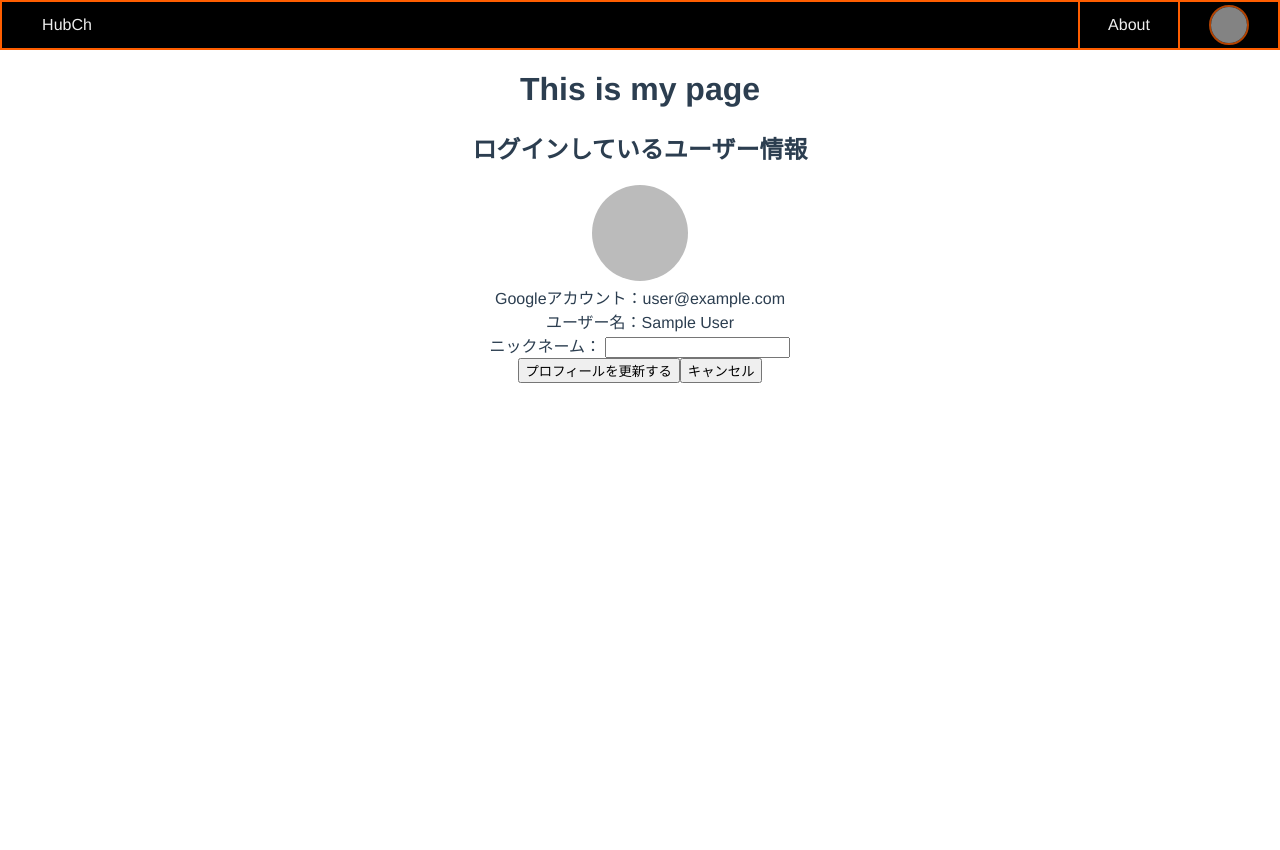
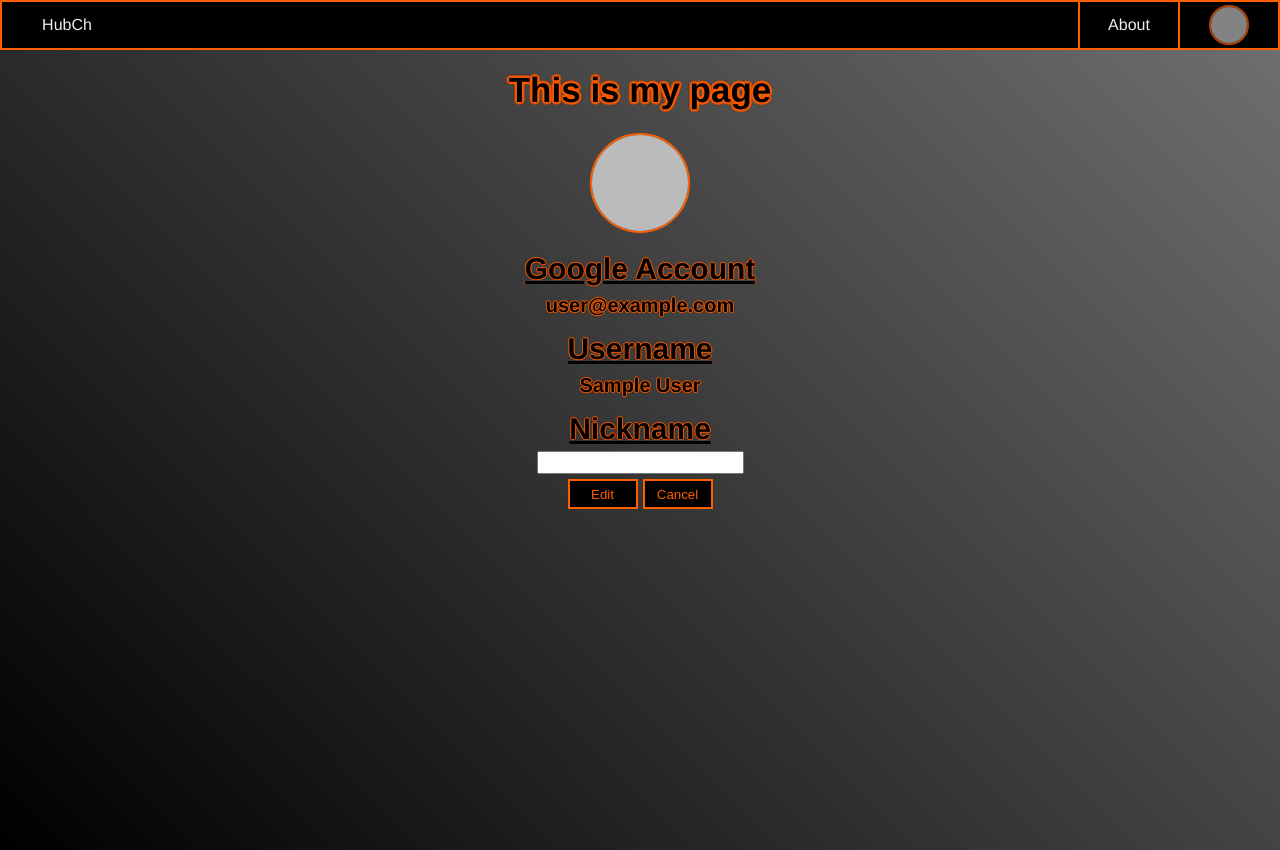
Before and after one commit to team-tmd/hubch, a Vue app: page /edit-my-profile-page in a window 1280 px wide. Before the commit the page ends 800 px from the top, so only its background shows below. Built offline with nearby package versions, Linux system fonts and the light colour scheme; no server answers; the database is empty; sample sign-in values are in the browser's storage.

Commit message:
MyProfileのデザインを変更

```diff
--- a/src/components/HomePage.vue
+++ b/src/components/HomePage.vue
@@ -3,7 +3,7 @@
     <!-- Roomリスト検索部分 -->
     <div v-if="orSearchRoom">
       <div class="search-room-face" style="z-index:10000">
-        <div class="option-title">Search Room</div>
+        <div class="option-title">Search</div>
         <div class="option-content">
           <p>
             Keyword <br />
@@ -31,7 +31,7 @@
     <!-- Room作成部分 -->
     <div v-if="orCreateNewRoom">
       <div class="create-room-face">
-        <div class="option-title">Create New Room</div>
+        <div class="option-title">Create</div>
         <div class="option-content">
           <p>
             Title <br />
@@ -97,11 +97,11 @@
     <footer>
       <!-- Room「検索」ボタン -->
       <button class="search footer-button" @click="doSearchRoom">
-        Search Room
+        Search
       </button>
       <!-- Room「作成」ボタン -->
       <button class="create footer-button" @click="doCreateNewRoom">
-        create New Room
+        Create
       </button>
     </footer>
   </div>
@@ -289,7 +289,6 @@ export default {
   position: relative; /* ←相対位置 */
   padding-bottom: 60px; /* ←フッターの高さを指定 */
   box-sizing: border-box;
-  background-color: rgb(50, 50, 50);
   /* ↑ヘッダーやフッターを含むすべての要素の高さ＝min-height:100vhになるように指定 */
   background-image: linear-gradient(45deg, #000000 0%, #6e6e6e 100%);
 }
@@ -385,12 +384,10 @@ export default {
 
 .room-reference {
   display: none;
-  /* position: relative; */
   width: 24%;
   color: rgb(255, 94, 0);
   background-image: linear-gradient(45deg, #494949 0%, #000000 100%);
   border: 2px solid rgb(255, 94, 0);
-  /* display: flex; */
   flex-direction: column;
 }
 .room-reference:after,
@@ -439,6 +436,7 @@ export default {
   height: 20px;
   width: 20px;
   border-radius: 50px;
+  border: 2px solid rgb(255, 94, 0);
 }
 
 .search {
--- a/src/components/MyProfile.vue
+++ b/src/components/MyProfile.vue
@@ -1,26 +1,36 @@
 <template>
   <div class="my-profile">
-    <h1>This is my page</h1>
-    <button v-on:click="signOut">ログアウトする</button>
-    <h2>ログインしているユーザー情報</h2>
+    <h1 class="title">This is my page</h1>
+    <button class="LogOutButton" v-on:click="signOut">Log-Out</button>
+    <br />
 
     <img :src="user.photoURL" class="rounded" />
 
-    <div>Googleアカウント：{{ user.email }}</div>
-    <div>ユーザー名：{{ user.displayName }}</div>
+    <div class="information">
+      <div class="information-title"><u>Google Account</u></div>
+      <div class="information-content">{{ user.email }}</div>
+      <div class="information-title"><u>Username</u></div>
+      <div class="information-content">{{ user.displayName }}</div>
 
       <div v-if="myNickname">
-      <div>ニックネーム：{{ myNickname }}</div>
+        <div class="information-title"><u>Nickname</u></div>
+        <div>
+          <div class="information-content">{{ myNickname }}</div>
           <router-link to="/edit-my-profile-page">
-        <button>ニックネームを編集する</button>
+            <button class="editButton">Edit</button>
           </router-link>
+        </div>
       </div>
 
       <div v-else>
-      <div>ニックネーム：まだ設定されていません</div>
+        <div class="information-title"><u>ニックネーム</u></div>
+        <div>
+          <div class="information-content">まだ設定されていません</div>
           <router-link to="/edit-my-profile-page">
-        <button>ニックネームを設定する</button>
+            <button>Nicname</button>
           </router-link>
+        </div>
+      </div>
     </div>
   </div>
 </template>
@@ -76,15 +86,80 @@ export default {
 
 <style scoped>
 .my-profile {
+  padding-top: 5px; /* ←フッターの高さを指定 */
+  position: relative; /* ←相対位置 */
   text-align: center;
+  box-sizing: border-box;
+  min-height: 100vh; /* ←コンテンツの高さの最小値＝ブラウザの高さに指定 */
+  background-image: linear-gradient(45deg, #000000 0%, #6e6e6e 100%);
+  color: hsl(32, 100%, 50%);
 }
 * {
   box-sizing: border-box;
+}
+.title {
+  font-size: 35px;
+  margin-top: 15px;
+  color: black;
+  text-shadow: 0 0 3px rgb(255, 94, 0), 0 0 3px rgb(255, 94, 0),
+    0 0 3px rgb(255, 94, 0), 0 0 3px rgb(255, 94, 0), 0 0 3px rgb(255, 94, 0),
+    0 0 3px rgb(255, 94, 0), 0 0 3px rgb(255, 94, 0), 0 0 3px rgb(255, 94, 0),
+    0 0 3px rgb(255, 94, 0), 0 0 3px rgb(255, 94, 0), 0 0 3px rgb(255, 94, 0),
+    0 0 3px rgb(255, 94, 0), 0 0 3px rgb(255, 94, 0), 0 0 3px rgb(255, 94, 0),
+    0 0 3px rgb(255, 94, 0), 0 0 3px rgb(255, 94, 0);
 }
 body {
   margin: 0;
 }
 .rounded {
   border-radius: 50px;
+  border: 2px solid rgb(255, 94, 0);
+}
+.LogOutButton {
+  height: 40px;
+  width: 100px;
+  font-size: 20px;
+  margin-bottom: 30px;
+  background: rgb(0, 0, 0);
+  border: 2px solid rgb(255, 94, 0);
+  color: rgb(255, 94, 0);
+}
+.LogOutButton:hover {
+  font-weight: bold;
+  color: rgb(255, 94, 0);
+}
+.information-title {
+  font-size: 30px;
+  font-weight: bold;
+  margin-top: 15px;
+  color: black;
+  text-shadow: 0 0 1px rgb(255, 94, 0), 0 0 1px rgb(255, 94, 0),
+    0 0 1px rgb(255, 94, 0), 0 0 1px rgb(255, 94, 0), 0 0 1px rgb(255, 94, 0),
+    0 0 1px rgb(255, 94, 0), 0 0 1px rgb(255, 94, 0), 0 0 1px rgb(255, 94, 0),
+    0 0 1px rgb(255, 94, 0), 0 0 1px rgb(255, 94, 0), 0 0 1px rgb(255, 94, 0),
+    0 0 1px rgb(255, 94, 0), 0 0 1px rgb(255, 94, 0), 0 0 1px rgb(255, 94, 0),
+    0 0 1px rgb(255, 94, 0), 0 0 1px rgb(255, 94, 0);
+}
+.information-content {
+  font-size: 20px;
+  font-weight: bold;
+  margin-top: 8px;
+  color: black;
+  text-shadow: 0 0 1px rgb(255, 94, 0), 0 0 1px rgb(255, 94, 0),
+    0 0 1px rgb(255, 94, 0), 0 0 1px rgb(255, 94, 0), 0 0 1px rgb(255, 94, 0),
+    0 0 1px rgb(255, 94, 0), 0 0 1px rgb(255, 94, 0), 0 0 1px rgb(255, 94, 0),
+    0 0 1px rgb(255, 94, 0), 0 0 1px rgb(255, 94, 0), 0 0 1px rgb(255, 94, 0),
+    0 0 1px rgb(255, 94, 0), 0 0 1px rgb(255, 94, 0), 0 0 1px rgb(255, 94, 0),
+    0 0 1px rgb(255, 94, 0), 0 0 1px rgb(255, 94, 0);
+}
+.editButton {
+  height: 30px;
+  background: rgb(0, 0, 0);
+  border: 2px solid rgb(255, 94, 0);
+  color: rgb(255, 94, 0);
+}
+.editButton:hover {
+  font-weight: bold;
+  color: rgb(255, 94, 0);
 }
 </style>
--- a/src/components/SignIn.vue
+++ b/src/components/SignIn.vue
@@ -1,6 +1,6 @@
 <template>
   <div class="signin">
-    <h1>This is sign-in page</h1>
+    <h1 class="title">This is sign-in page</h1>
 
     <img
       src="/images/google_signin_buttons/btn_google_signin_light_normal_web@2x.png"
@@ -37,7 +37,24 @@ export default {
 
 <style scoped>
 .signin {
+  padding-top: 5px; /* ←フッターの高さを指定 */
+  position: relative; /* ←相対位置 */
   text-align: center;
+  box-sizing: border-box;
+  min-height: 100vh; /* ←コンテンツの高さの最小値＝ブラウザの高さに指定 */
+  background-image: linear-gradient(45deg, #000000 0%, #6e6e6e 100%);
+  color: hsl(32, 100%, 50%);
+}
+.title {
+  font-size: 35px;
+  margin-top: 15px;
+  color: black;
+  text-shadow: 0 0 3px rgb(255, 94, 0), 0 0 3px rgb(255, 94, 0),
+    0 0 3px rgb(255, 94, 0), 0 0 3px rgb(255, 94, 0), 0 0 3px rgb(255, 94, 0),
+    0 0 3px rgb(255, 94, 0), 0 0 3px rgb(255, 94, 0), 0 0 3px rgb(255, 94, 0),
+    0 0 3px rgb(255, 94, 0), 0 0 3px rgb(255, 94, 0), 0 0 3px rgb(255, 94, 0),
+    0 0 3px rgb(255, 94, 0), 0 0 3px rgb(255, 94, 0), 0 0 3px rgb(255, 94, 0),
+    0 0 3px rgb(255, 94, 0), 0 0 3px rgb(255, 94, 0);
 }
 .signin-image {
   width: 300px;
--- a/src/views/About.vue
+++ b/src/views/About.vue
@@ -6,6 +6,12 @@
 
 <style scoped>
 .about {
+  padding-top: 5px; /* ←フッターの高さを指定 */
+  position: relative; /* ←相対位置 */
   text-align: center;
+  box-sizing: border-box;
+  min-height: 100vh; /* ←コンテンツの高さの最小値＝ブラウザの高さに指定 */
+  background-image: linear-gradient(45deg, #000000 0%, #6e6e6e 100%);
+  color: hsl(32, 100%, 50%);
 }
 </style>
--- a/src/views/EditMyProfilePage.vue
+++ b/src/views/EditMyProfilePage.vue
@@ -1,21 +1,25 @@
 <template>
   <div class="edit-my-profile page">
-    <h1>This is my page</h1>
-    <h2>ログインしているユーザー情報</h2>
-    <div v-if="user.myImageURL">
-      <img :src="user.myImageURL" class="rounded" />
+    <h1 class="title">This is my page</h1>
+
+    <img :src="user.photoURL" class="rounded" />
+
+    <div class="information">
+      <div class="information-title"><u>Google Account</u></div>
+      <div class="information-content">{{ user.email }}</div>
+      <div class="information-title"><u>Username</u></div>
+      <div class="information-content">{{ user.displayName }}</div>
+      <div>
+        <div class="information-title"><u>Nickname</u></div>
+        <input
+          class="textarea"
+          :value="myNickname"
+          @input="newMyNickname = $event.target.value"
+        />
+      </div>
+      <button class="editButton" v-on:click="setMyNickname">Edit</button>
+      <button class="cancelButton" v-on:click="cancel">Cancel</button>
     </div>
-    <div v-else>
-      <img :src="user.photoURL" class="rounded" />
-    </div>
-    <div>Googleアカウント：{{ user.email }}</div>
-    <div>ユーザー名：{{ user.displayName }}</div>
-    <div>
-      ニックネーム：
-      <input :value="myNickname" @input="newMyNickname = $event.target.value" />
-    </div>
-    <button v-on:click="setMyNickname">プロフィールを更新する</button>
-    <button v-on:click="cancel">キャンセル</button>
   </div>
 </template>
 
@@ -97,9 +101,81 @@ export default {
 
 <style scoped>
 .edit-my-profile {
+  padding-top: 5px; /* ←フッターの高さを指定 */
+  position: relative; /* ←相対位置 */
   text-align: center;
+  box-sizing: border-box;
+  min-height: 100vh; /* ←コンテンツの高さの最小値＝ブラウザの高さに指定 */
+  background-image: linear-gradient(45deg, #000000 0%, #6e6e6e 100%);
+  color: hsl(32, 100%, 50%);
+}
+.title {
+  font-size: 35px;
+  margin-top: 15px;
+  color: black;
+  text-shadow: 0 0 3px rgb(255, 94, 0), 0 0 3px rgb(255, 94, 0),
+    0 0 3px rgb(255, 94, 0), 0 0 3px rgb(255, 94, 0), 0 0 3px rgb(255, 94, 0),
+    0 0 3px rgb(255, 94, 0), 0 0 3px rgb(255, 94, 0), 0 0 3px rgb(255, 94, 0),
+    0 0 3px rgb(255, 94, 0), 0 0 3px rgb(255, 94, 0), 0 0 3px rgb(255, 94, 0),
+    0 0 3px rgb(255, 94, 0), 0 0 3px rgb(255, 94, 0), 0 0 3px rgb(255, 94, 0),
+    0 0 3px rgb(255, 94, 0), 0 0 3px rgb(255, 94, 0);
 }
 .rounded {
   border-radius: 50px;
+  border: 2px solid rgb(255, 94, 0);
+}
+
+.information-title {
+  font-size: 30px;
+  font-weight: bold;
+  margin-top: 15px;
+  color: black;
+  text-shadow: 0 0 1px rgb(255, 94, 0), 0 0 1px rgb(255, 94, 0),
+    0 0 1px rgb(255, 94, 0), 0 0 1px rgb(255, 94, 0), 0 0 1px rgb(255, 94, 0),
+    0 0 1px rgb(255, 94, 0), 0 0 1px rgb(255, 94, 0), 0 0 1px rgb(255, 94, 0),
+    0 0 1px rgb(255, 94, 0), 0 0 1px rgb(255, 94, 0), 0 0 1px rgb(255, 94, 0),
+    0 0 1px rgb(255, 94, 0), 0 0 1px rgb(255, 94, 0), 0 0 1px rgb(255, 94, 0),
+    0 0 1px rgb(255, 94, 0), 0 0 1px rgb(255, 94, 0);
+}
+.information-content {
+  font-size: 20px;
+  font-weight: bold;
+  margin-top: 8px;
+  color: black;
+  text-shadow: 0 0 1px rgb(255, 94, 0), 0 0 1px rgb(255, 94, 0),
+    0 0 1px rgb(255, 94, 0), 0 0 1px rgb(255, 94, 0), 0 0 1px rgb(255, 94, 0),
+    0 0 1px rgb(255, 94, 0), 0 0 1px rgb(255, 94, 0), 0 0 1px rgb(255, 94, 0),
+    0 0 1px rgb(255, 94, 0), 0 0 1px rgb(255, 94, 0), 0 0 1px rgb(255, 94, 0),
+    0 0 1px rgb(255, 94, 0), 0 0 1px rgb(255, 94, 0), 0 0 1px rgb(255, 94, 0),
+    0 0 1px rgb(255, 94, 0), 0 0 1px rgb(255, 94, 0);
+}
+.textarea {
+  font-size: 15px;
+  margin-top: 5px;
+}
+.editButton {
+  height: 30px;
+  width: 70px;
+  margin-top: 5px;
+  margin-right: 5px;
+  background: rgb(0, 0, 0);
+  border: 2px solid rgb(255, 94, 0);
+  color: rgb(255, 94, 0);
+}
+.editButton:hover {
+  font-weight: bold;
+  color: rgb(255, 94, 0);
+}
+.cancelButton {
+  height: 30px;
+  width: 70px;
+  margin-top: 5px;
+  background: rgb(0, 0, 0);
+  border: 2px solid rgb(255, 94, 0);
+  color: rgb(255, 94, 0);
+}
+.cancelButton:hover {
+  font-weight: bold;
+  color: rgb(255, 94, 0);
 }
 </style>
```
Lines whose indentation alone changed are shown as unchanged.
